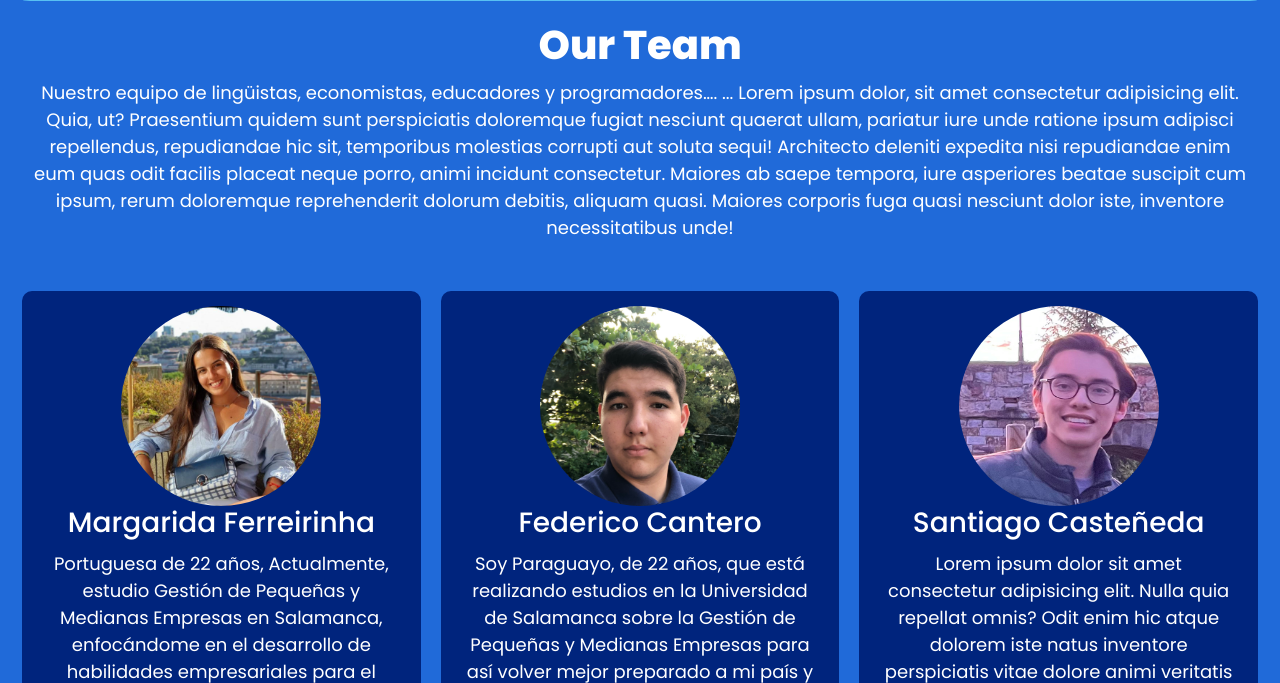
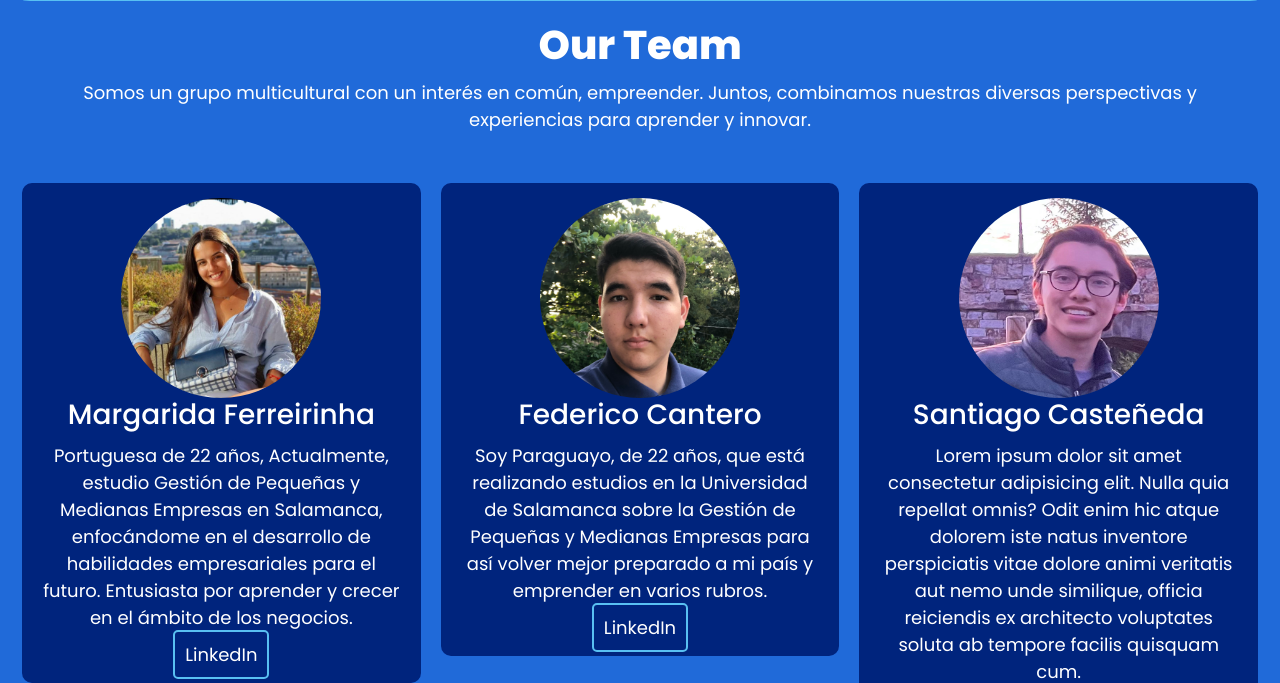
Before and after one commit to CanteroFederico/SpanishFlow, a Flask app: page / in a window 1280 px wide. Shown: the part 513-1196 px from the top of the page. Run offline with Flask 2, Linux system fonts and the light colour scheme; some libraries are stand-ins or nearby versions.

Commit message:
Update home.html

```diff
--- a/capp/templates/home.html
+++ b/capp/templates/home.html
@@ -66,16 +66,7 @@
             <div class="Our_team" style="display: block;">
                 <h1>Our Team</h1>
                 <p>
-                        Nuestro equipo de lingüistas, economistas, educadores y programadores….
-                    ... Lorem ipsum dolor, sit amet consectetur adipisicing elit. Quia, ut?
-                    Praesentium quidem sunt perspiciatis doloremque fugiat nesciunt quaerat
-                    ullam, pariatur iure unde ratione ipsum adipisci repellendus,
-                    repudiandae hic sit, temporibus molestias corrupti aut soluta sequi!
-                    Architecto deleniti expedita nisi repudiandae enim eum quas odit facilis
-                    placeat neque porro, animi incidunt consectetur. Maiores ab saepe
-                    tempora, iure asperiores beatae suscipit cum ipsum, rerum doloremque
-                    reprehenderit dolorum debitis, aliquam quasi. Maiores corporis fuga
-                    quasi nesciunt dolor iste, inventore necessitatibus unde!
+                  Somos un grupo multicultural con un interés en común, empreender. Juntos, combinamos nuestras diversas perspectivas y experiencias para aprender y innovar.
                 </p>
             </div>
             <div class="developers">
```
